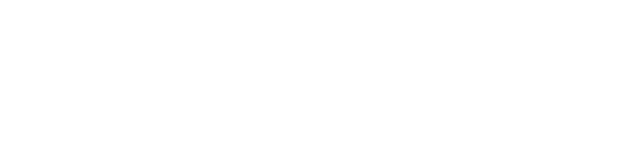
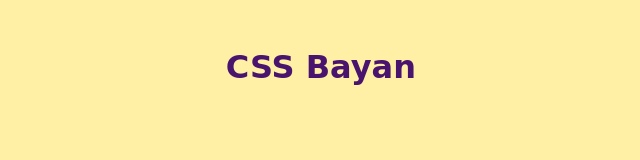
Before and after one commit to alagun/cssBayan, a plain HTML site: page index.html in a window 1280 px wide. Shown: the whole page, without its empty margins (315-955 px from the left). Drawn offline with Linux system fonts and the light colour scheme.

Commit message:
feat: add header & title on all screen

```diff
--- a/index.html
+++ b/index.html
@@ -7,5 +7,13 @@
     <title>cssBayan</title>
     <link rel="stylesheet" href="style.css" />
   </head>
-  <body></body>
+  <body>
+    <div class="wrapper">
+      <header>
+        <h1 class="title">CSS Bayan</h1>
+      </header>
+      <main></main>
+      <footer></footer>
+    </div>
+  </body>
 </html>
--- a/style.css
+++ b/style.css
@@ -0,0 +1,30 @@
+* {
+  margin: 0;
+  padding: 0;
+  box-sizing: border-box;
+  font-family: "Gill Sans", sans-serif;
+}
+
+body {
+  background-color: #fff0a6;
+}
+.wrapper {
+  width: 90%;
+  margin: 0 auto;
+}
+
+header {
+  padding: 3em 0 1em;
+}
+
+h1 {
+  display: block;
+  width: 20%;
+  text-align: center;
+  margin: 0 auto;
+  padding: 0 0.5em;
+  text-align: left;
+  font-weight: 700;
+  color: #49146d;
+  font-family: cursive;
+}
```
Also changed, not shown: 1 other file.
